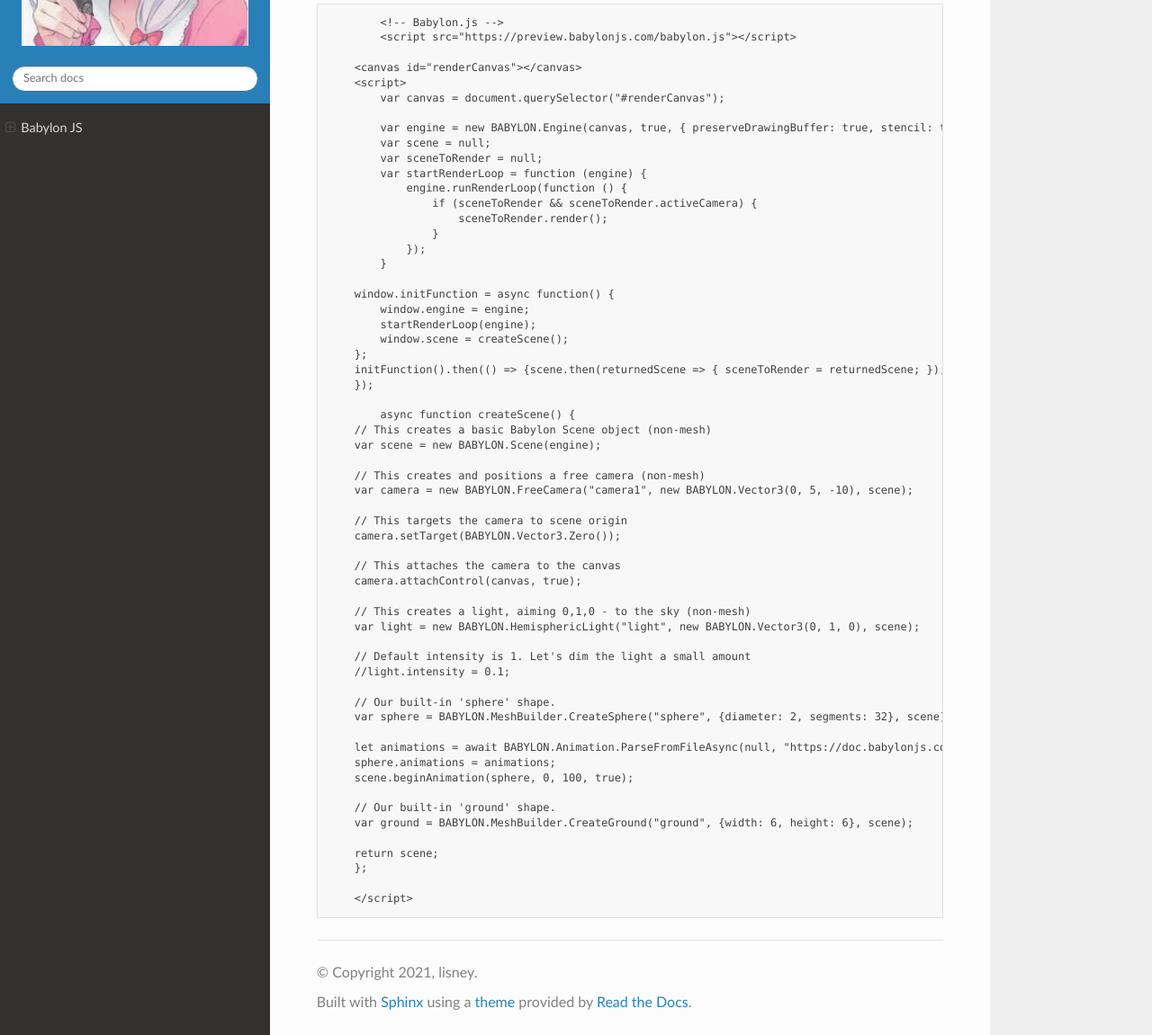
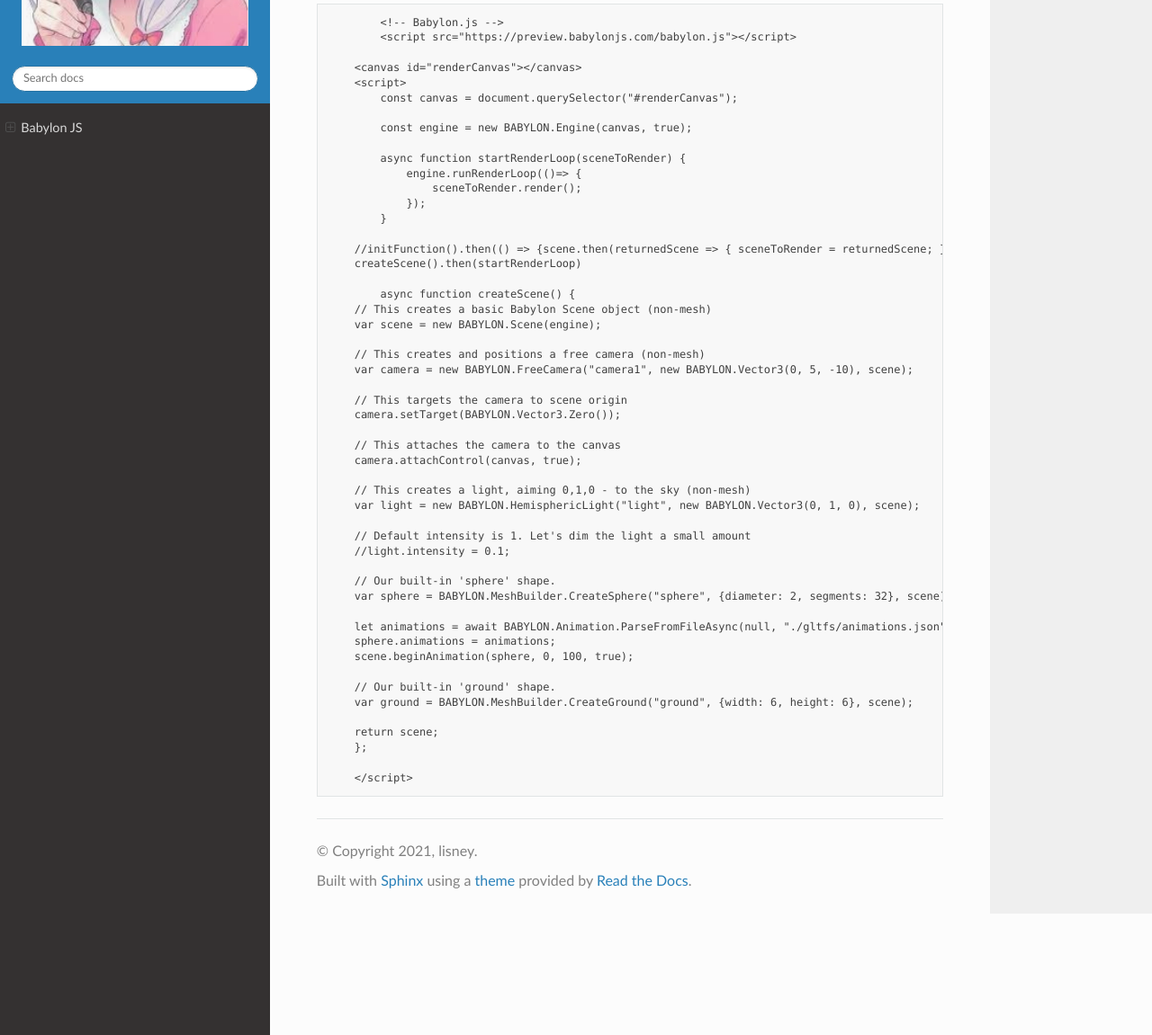
Before and after one commit to lisney/RTD, a Sphinx documentation site: the page built from docs/source/html/babylonjs.md, in a window 1280 px wide and 1400 px high, scrolled down 9448 px. Shown: the part 249-1400 px from the top of the window at 90% size. Built offline with Sphinx 7.4.7 and the Read the Docs theme 2.0.0, drawn with Linux system fonts in a browser that asks for light colours; pages that are not in the unit, such as notebooks, are missing from menus.

Commit message:
Update babylonjs.md

```diff
--- a/docs/source/html/babylonjs.md
+++ b/docs/source/html/babylonjs.md
@@ -349,26 +349,18 @@ engine.runRenderLoop(()=>{
 
     <canvas id="renderCanvas"></canvas>
     <script>
-        var canvas = document.querySelector("#renderCanvas");
+        const canvas = document.querySelector("#renderCanvas");
 
-        var engine = new BABYLON.Engine(canvas, true, { preserveDrawingBuffer: true, stencil: true,  disableWebGL2Support: false});
-        var scene = null;
-        var sceneToRender = null;
-        var startRenderLoop = function (engine) {
-            engine.runRenderLoop(function () {
-                if (sceneToRender && sceneToRender.activeCamera) {
-                    sceneToRender.render();
-                }
+        const engine = new BABYLON.Engine(canvas, true);
+
+        async function startRenderLoop(sceneToRender) {
+            engine.runRenderLoop(()=> {
+                sceneToRender.render();
             });
         }
 
-    window.initFunction = async function() {
-        window.engine = engine;
-        startRenderLoop(engine);
-        window.scene = createScene();
-    };
-    initFunction().then(() => {scene.then(returnedScene => { sceneToRender = returnedScene; });
-    });
+    //initFunction().then(() => {scene.then(returnedScene => { sceneToRender = returnedScene; }); });
+    createScene().then(startRenderLoop)
 
         async function createScene() {
     // This creates a basic Babylon Scene object (non-mesh)
@@ -392,7 +384,7 @@ engine.runRenderLoop(()=>{
     // Our built-in 'sphere' shape.
     var sphere = BABYLON.MeshBuilder.CreateSphere("sphere", {diameter: 2, segments: 32}, scene);
 
-    let animations = await BABYLON.Animation.ParseFromFileAsync(null, "https://doc.babylonjs.com/examples/animations.json");
+    let animations = await BABYLON.Animation.ParseFromFileAsync(null, "./gltfs/animations.json");
     sphere.animations = animations;
     scene.beginAnimation(sphere, 0, 100, true);
 
```
